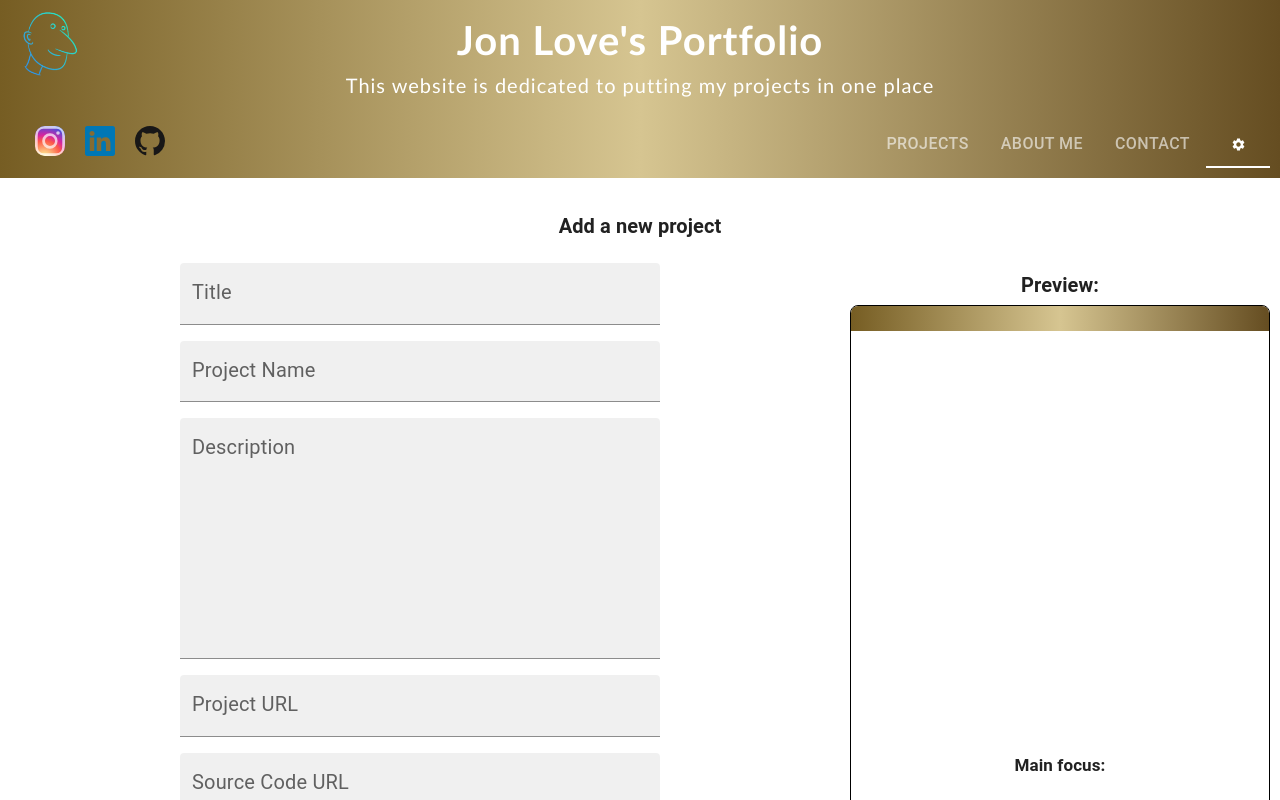
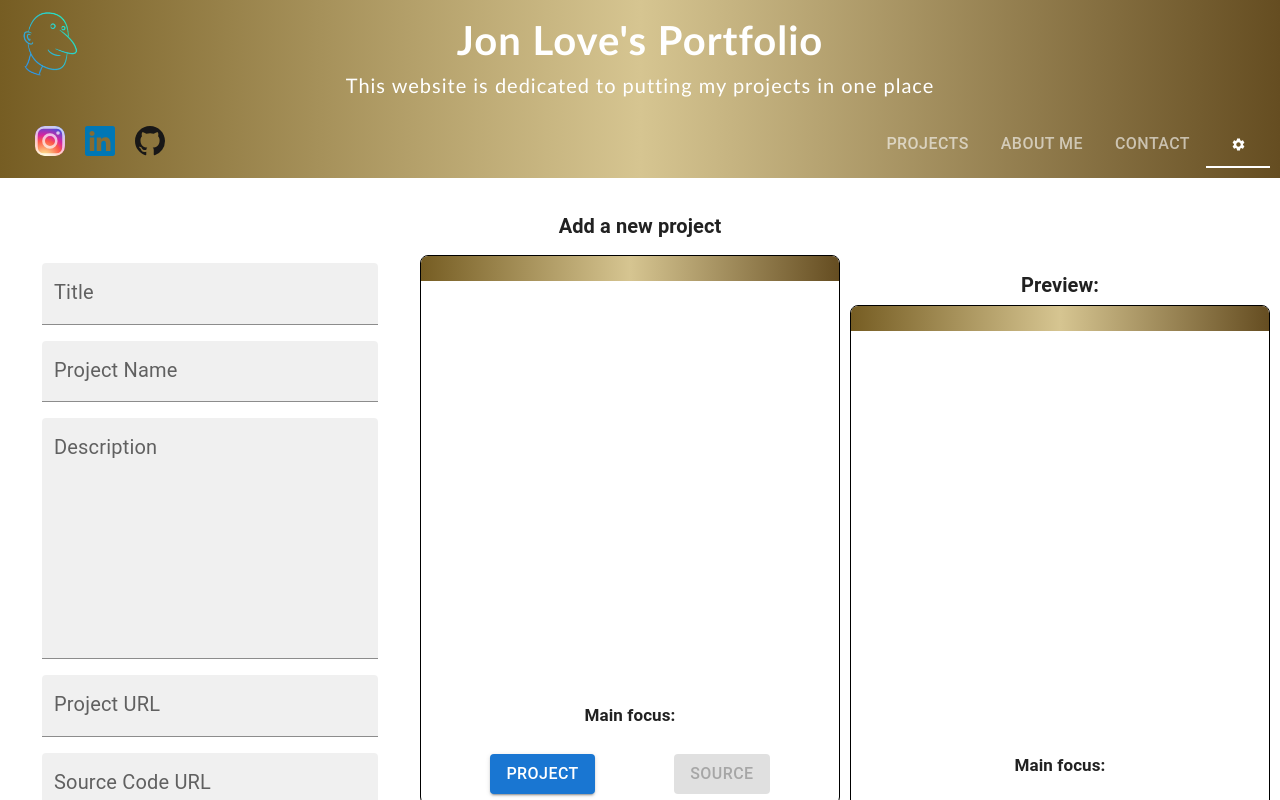
Before and after one commit to jonnny013/portfolio, a React (Vite) app: page /addContent in a window 1280 px wide. Shown: the top 800 px of the page. Built offline with nearby package versions, Linux system fonts and the light colour scheme.

Commit message:
reuse project components

```diff
--- a/src/components/Admin/handleProjects/addProject/AddProjectForm.tsx
+++ b/src/components/Admin/handleProjects/addProject/AddProjectForm.tsx
@@ -6,6 +6,10 @@ import themes from '../../../../themes/themes'
 import StandardSelector from '../StandardSelector'
 import SampleProject from './SampleProject'
 import StandardCheckbox from '../../../StandardCheckbox'
+import Projects from '../../../Projects/Projects'
+import { useFormikContext } from 'formik'
+import type { ProjectWithoutID } from '../../../../types'
+import Error from '../../../Error'
 
 type FormSubmitHandler = (event?: React.FormEvent<HTMLFormElement> | undefined) => void
 
@@ -16,6 +20,14 @@ const AddProjectForm = ({
   onSubmit: FormSubmitHandler
   notification: string | null
 }) => {
+  const formik = useFormikContext()
+  const { values } = formik
+ const project = values as ProjectWithoutID
+
+  if (!project) {
+    return <Error />
+  }
+
   return (
     <form onSubmit={onSubmit}>
       <div id='addProjectContainer'>
@@ -30,7 +42,13 @@ const AddProjectForm = ({
             width: '80%',
             maxWidth: 600,
           }}
-          style={{ display: 'flex', flexDirection: 'column', margin: 'auto', justifyContent: 'center', alignItems: 'center' }}
+          style={{
+            display: 'flex',
+            flexDirection: 'column',
+            margin: 'auto',
+            justifyContent: 'center',
+            alignItems: 'center',
+          }}
         >
           {notification && (
             <Alert
@@ -57,6 +75,7 @@ const AddProjectForm = ({
           <StandardSelector />
           <StandardCheckbox label='Is this project recommended?' id='recommended' />
         </Box>
+        <Projects project={project} index={0} projectIndex={0} />
         <SampleProject />
       </div>
       {notification && (
--- a/src/components/Admin/handleProjects/deleteProject/DeletionVerificationForm.tsx
+++ b/src/components/Admin/handleProjects/deleteProject/DeletionVerificationForm.tsx
@@ -5,10 +5,10 @@ import { useState, useEffect } from 'react'
 import { useQueryClient, useMutation, useQuery } from '@tanstack/react-query'
 import LoadingScreen from '../../../LoadingScreen'
 import Error from '../../../Error'
-import SampleProject from './SampleProject'
 import StandardButton from '../../../StandardButton'
 import { Alert } from '@mui/material'
 import themes from '../../../../themes/themes'
+import Projects from '../../../Projects/Projects'
 
 const DeletionVerificationForm = () => {
   const navigate = useNavigate()
@@ -85,7 +85,7 @@ const DeletionVerificationForm = () => {
           {notification}
         </Alert>
       )}
-      <SampleProject project={project} />
+      <Projects project={project} index={0} projectIndex={0} />
       <StandardButton
         onClick={handleSubmit}
         text='Delete'
--- a/src/components/Projects/Projects.tsx
+++ b/src/components/Projects/Projects.tsx
@@ -1,4 +1,4 @@
-import type { Project } from '../../types';
+import type { Project, ProjectWithoutID } from '../../types';
 import { renderIcon } from './Icons';
 import { Typography } from '@mui/material';
 import ProjectLinks from './ProjectLinks'
@@ -9,7 +9,7 @@ const Projects = ({
   index,
   projectIndex,
 }: {
-  project: Project;
+  project: Project | ProjectWithoutID;
   index: number;
   projectIndex: number;
 }) => {
```
